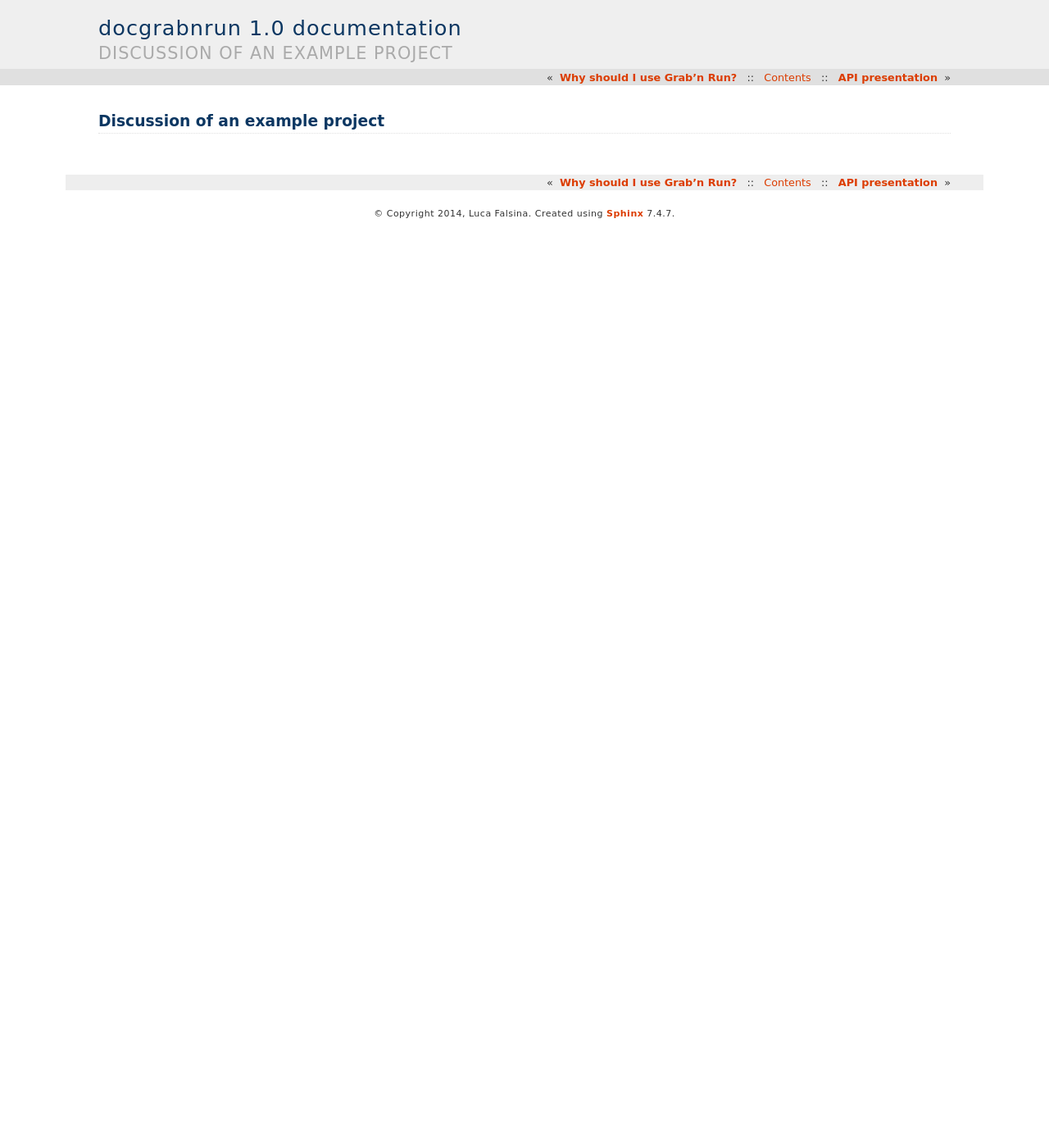
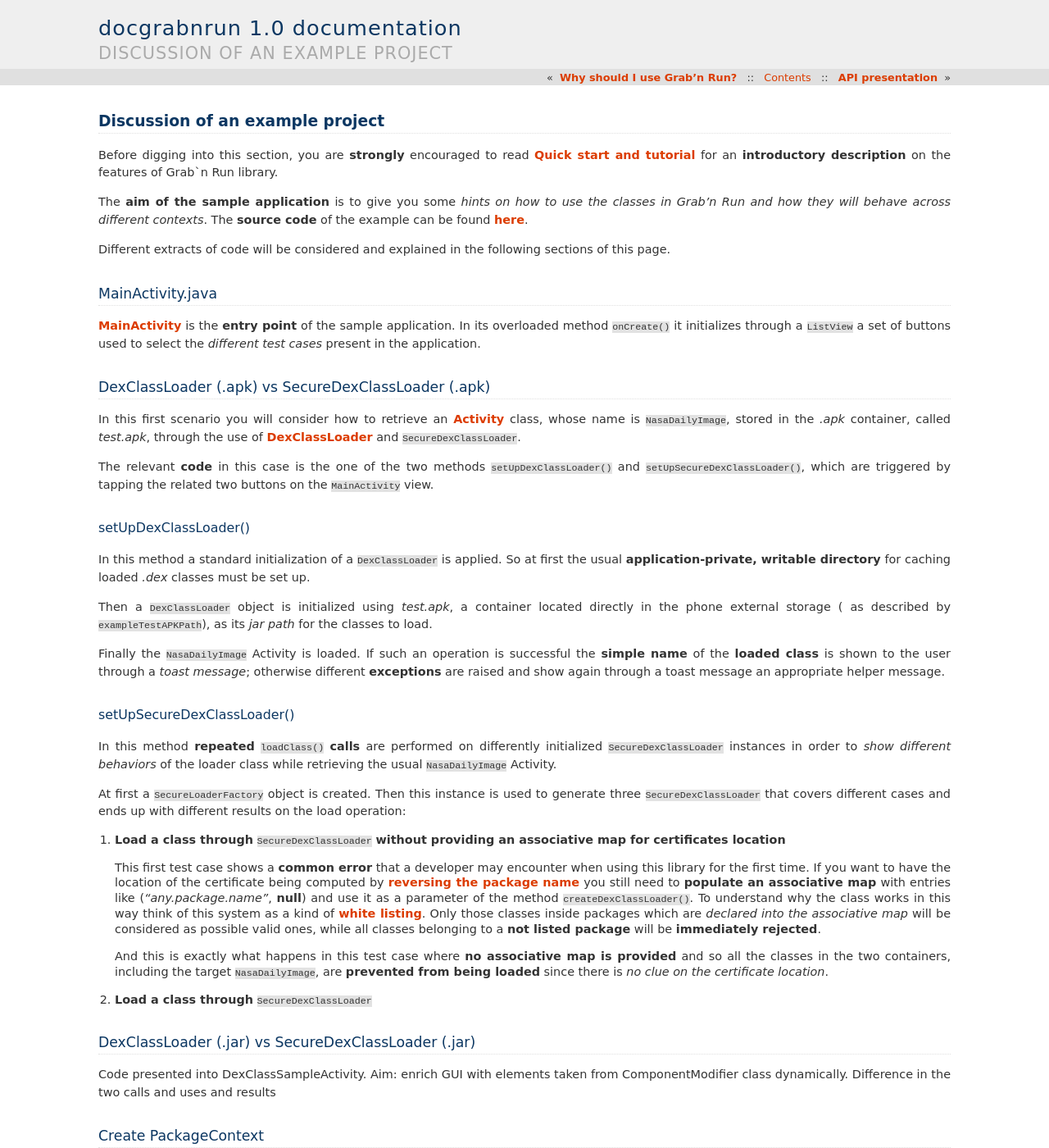
Before and after one commit to lukeFalsina/Grab-n-Run, a Sphinx documentation site: the page built from docs/example.rst, in a window 1280 px wide and 1400 px high. Shown: the whole window at 82% size. Built offline with Sphinx 7.4.7, drawn with Linux system fonts in a browser that asks for light colours; some of the changed text lies outside the part shown.

Commit message:
First part of example.rst in documentation folder. Rearrenged some comments in MainActivity.

```diff
--- a/docs/example.rst
+++ b/docs/example.rst
@@ -1,2 +1,57 @@
 Discussion of an example project
 ================================
+
+Before digging into this section, you are **strongly** encouraged to read :doc:`tutorial` for an **introductory description** on the features of Grab`n Run library.
+
+The **aim of the sample application** is to give you some *hints on how to use the classes in Grab'n Run and how they will behave across different contexts*. The **source code** of the example can be found `here <http://fill.link.com>`_.
+
+Different extracts of code will be considered and explained in the following sections of this page.
+
+MainActivity.java
+-----------------
+
+`MainActivity <http://fill.link.com>`_ is the **entry point** of the sample application. In its overloaded method ``onCreate()`` it initializes through a ``ListView`` a set of buttons used to select the *different test cases* present in the application.
+
+DexClassLoader (.apk) vs SecureDexClassLoader (.apk)
+----------------------------------------------------
+
+In this first scenario you will consider how to retrieve an `Activity <http://developer.android.com/reference/android/app/Activity.html>`_ class, whose name is ``NasaDailyImage``, stored in the *.apk* container, called *test.apk*, through the use of `DexClassLoader <http://developer.android.com/reference/dalvik/system/DexClassLoader.html>`_ and ``SecureDexClassLoader``.
+
+The relevant **code** in this case is the one of the two methods ``setUpDexClassLoader()`` and ``setUpSecureDexClassLoader()``, which are triggered by tapping the related two buttons on the ``MainActivity`` view.
+
+setUpDexClassLoader()
+~~~~~~~~~~~~~~~~~~~~~
+
+In this method a standard initialization of a ``DexClassLoader`` is applied.
+So at first the usual **application-private, writable directory** for caching loaded *.dex* classes must be set up.
+
+Then a ``DexClassLoader`` object is initialized using *test.apk*, a container located directly in the phone external storage ( as described by ``exampleTestAPKPath``), as its *jar path* for the classes to load.
+
+Finally the ``NasaDailyImage`` Activity is loaded. If such an operation is successful the **simple name** of the **loaded class** is shown to the user through a *toast message*; otherwise different **exceptions** are raised and show again through a toast message an appropriate helper message.
+
+setUpSecureDexClassLoader()
+~~~~~~~~~~~~~~~~~~~~~~~~~~~
+
+In this method **repeated** ``loadClass()`` **calls** are performed on differently initialized ``SecureDexClassLoader`` instances in order to *show different behaviors* of the loader class while retrieving the usual ``NasaDailyImage`` Activity.
+
+At first a ``SecureLoaderFactory`` object is created. Then this instance is used to generate three ``SecureDexClassLoader`` that covers different cases and ends up with different results on the load operation:
+
+1.	**Load a class through** ``SecureDexClassLoader`` **without providing an associative map for certificates location**
+
+	This first test case shows a **common error** that a developer may encounter when using this library for the first time.
+	If you want to have the location of the certificate being computed by `reversing the package name <http://fill.it>`_ you still need to **populate an associative map** with entries like (*"any.package.name"*, **null**) and use it as a parameter of the method ``createDexClassLoader()``. To understand why the class works in this way think of this system as a kind of `white listing <http://en.wikipedia.org/wiki/Whitelist>`_. Only those classes inside packages which are *declared into the associative map* will be considered as possible valid ones, while all classes belonging to a **not listed package** will be **immediately rejected**.
+
+	And this is exactly what happens in this test case where **no associative map is provided** and so all the classes in the two containers, including the target ``NasaDailyImage``, are **prevented from being loaded** since there is *no clue on the certificate location*.
+
+2.	**Load a class through** ``SecureDexClassLoader``
+
+DexClassLoader (.jar) vs SecureDexClassLoader (.jar)
+----------------------------------------------------
+
+Code presented into DexClassSampleActivity. Aim: enrich GUI with elements taken from ComponentModifier class dynamically.
+Difference in the two calls and uses and results
+
+Create PackageContext
+---------------------
+
+Coming soon.. More or less ;)
--- a/docs/tutorial.rst
+++ b/docs/tutorial.rst
@@ -5,7 +5,7 @@ In this section you will learn how to retrieve and include Grab'n Run library in
 After this setup a brief tutorial will explain how to use different classes
 in the library to **secure** the *dynamic code loading operations*.
 
-Since this section is **introductory** and more descriptive, it should be read by those who are not familiar with this library or more in general with *class loading* in Android. On the other hand the :doc:`api` section provides a more complete and detailed view on Grab'n Run library and its insights, while :doc:`example` shows a simple case of use of the concepts introduced here.
+Since this section is **introductory** and more descriptive, it should be read by those who are not familiar with this library or more in general with *class loading* in Android. On the other hand the :doc:`api` section provides a more complete and detailed view on Grab'n Run library and its insights, while :doc:`example` shows a simple use case of the concepts introduced here.
 
 Retrieve Grab'n Run
 -------------------
```
Also changed, not shown: 1 other file.
